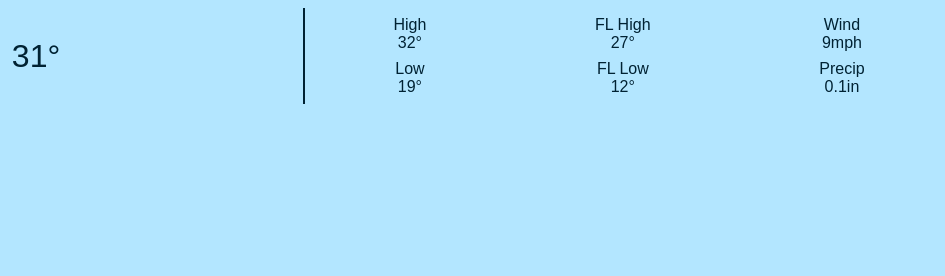
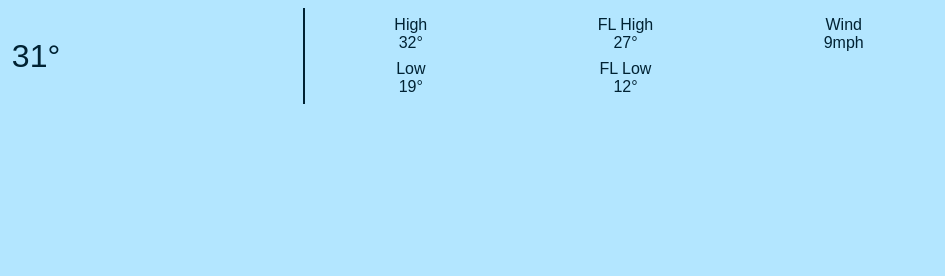
Before and after one commit to kwamena-koomson/wdd330-final-project, a website built with Vite: page weather-app/index.html in a window 1280 px wide. Shown: the top 276 px of the page, 335-1280 px from the left. Built offline with nearby package versions, Linux system fonts and the light colour scheme.

Commit message:
updated home page

```diff
--- a/weather-app/index.html
+++ b/weather-app/index.html
@@ -36,13 +36,6 @@
         <div class="info-group">
           <div class="label">FL Low</div>
           <div><span data-current-fl-low>12</span>&deg;</div>
-        </div>
-        <div class="info-group">
-          <div class="label">Precip</div>
-          <div>
-            <span data-current-precip>0.1</span
-            ><span class="value-sub-info">in</span>
-          </div>
         </div>
       </div>
     </header>
```
